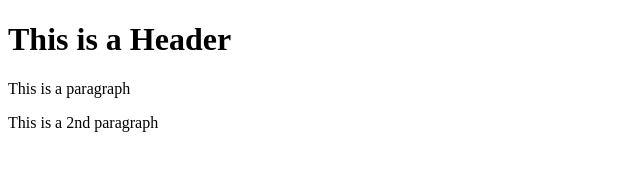
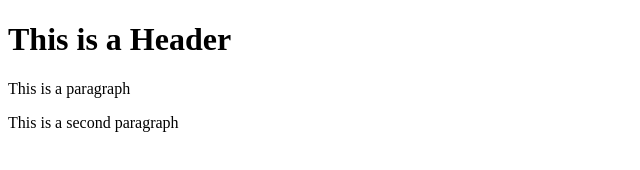
Before and after one commit to SARAAD69/Front-End-Web-UI-Frameworks-and-Tools, a plain HTML site: page index.html in a window 1280 px wide. Shown: the full height of the page, 0-640 px from the left. Drawn offline with Linux system fonts and the light colour scheme.

Commit message:
next commit

```diff
--- a/index.html
+++ b/index.html
@@ -5,6 +5,6 @@
     <body>
         <h1>This is a Header</h1>
         <p>This is a paragraph</p>
-        <p>This is a 2nd paragraph</p>
+        <p>This is a second paragraph</p>
     </body>
 </html>
```
